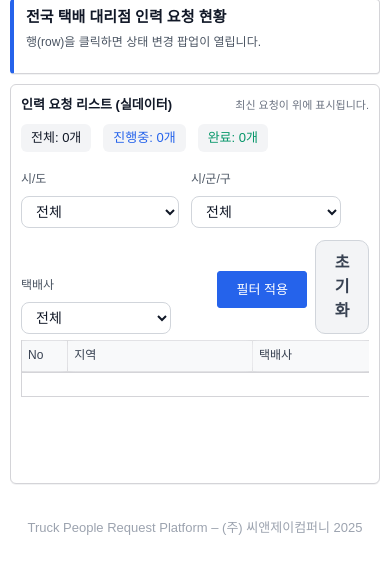
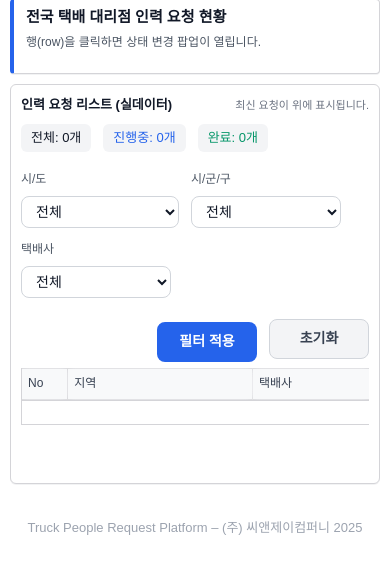
Before and after one commit to sujinchoo/RequestPlatform, a Flask app: page /dashboard in a window 390 px wide. Shown: the part 122-696 px from the top of the page. Run offline with Flask 3, Linux system fonts and the light colour scheme; the visitor is signed in with stand-in values (Sample User, id 1); data that the repository does not hold is empty; some libraries are stand-ins or nearby versions.

Commit message:
Update styles.css

```diff
--- a/static/styles.css
+++ b/static/styles.css
@@ -1794,3 +1794,66 @@ body:has(.request-wrapper) .btn-danger {
   padding: 4px 6px;
   font-size: 11px;
 }
+
+/* =========================
+   대시보드 필터 버튼 정렬
+   ========================= */
+.sheet-filters {
+  align-items: flex-end;
+}
+
+/* 버튼 영역 중앙 정렬 */
+.filter-actions {
+  display: flex;
+  justify-content: center;   /* ⭐ 가운데 정렬 */
+  align-items: center;
+  gap: 12px;                 /* 버튼 간격 */
+  margin-top: 6px;
+}
+
+/* 필터 버튼 공통 스타일 */
+.filter-actions button {
+  min-width: 110px;
+  height: 40px;
+  padding: 0 18px;
+  border-radius: 8px;
+  font-size: 14px;
+  font-weight: 600;
+  cursor: pointer;
+  transition: all 0.2s ease;
+}
+
+/* 필터 적용 */
+.filter-actions .btn-primary {
+  background-color: #2563eb;
+  color: #fff;
+  border: none;
+}
+
+.filter-actions .btn-primary:hover {
+  background-color: #1e40af;
+}
+
+/* 초기화 */
+.filter-actions .btn-secondary {
+  background-color: #f3f4f6;
+  color: #374151;
+  border: 1px solid #d1d5db;
+}
+
+.filter-actions .btn-secondary:hover {
+  background-color: #e5e7eb;
+}
+
+/* 모바일 대응 */
+@media (max-width: 768px) {
+  .filter-actions {
+    flex-direction: row;   /* 모바일에서도 가로 유지 */
+    flex-wrap: wrap;
+  }
+
+  .filter-actions button {
+    flex: 1;
+    min-width: 100px;
+  }
+}
```
